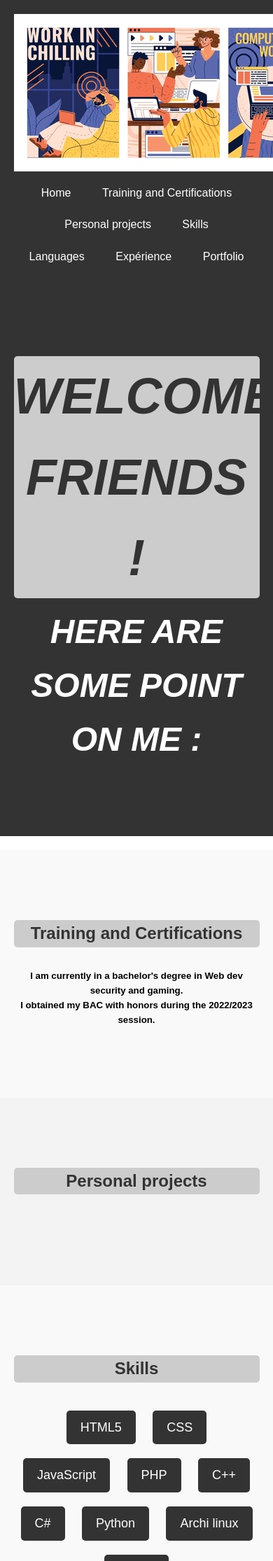
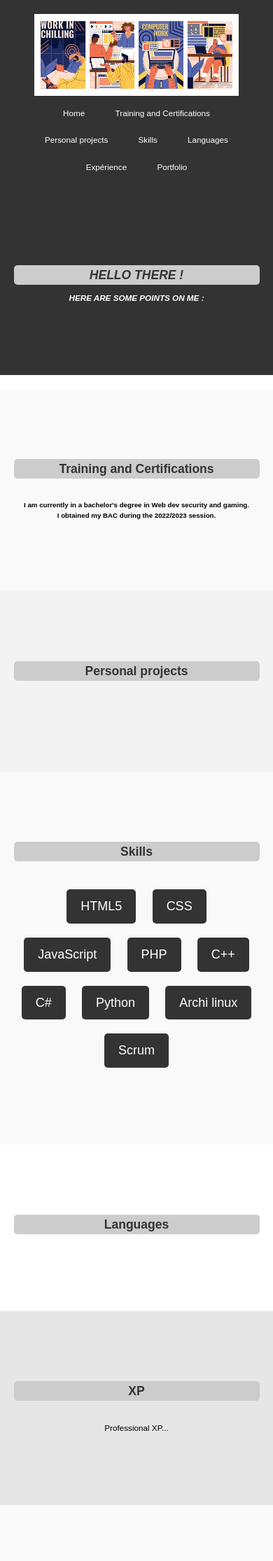
Before and after one commit to Lucky31001/Portefolio, a PHP site: page / in a window 390 px wide; the page is wider, and only the part inside the window is pictured. Shown: the top 2231 px of that part at 70% size. Run offline with PHP 8.4, Linux system fonts and the light colour scheme.

Commit message:
responsive !!!!!!!

```diff
--- a/index.html
+++ b/index.html
@@ -27,8 +27,8 @@
 
         <section id="accueil" class="section accueil">
             <div class="container">
-                <h2>Welcome friends !</h2>
-                <p>Here are some point on me :</p>
+                <h2>Hello there !</h2>
+                <p>Here are some points on me :</p>
             </div>
         </section>
 
@@ -36,7 +36,7 @@
             <div class="container">
                 <h2>Training and Certifications</h2>
                 <h5>I am currently in a bachelor's degree in Web dev security and gaming.</h5>
-                <h5>I obtained my BAC with honors during the 2022/2023 session.</h5>
+                <h5>I obtained my BAC during the 2022/2023 session.</h5>
                 <!-- Formation continue et certifications -->
             </div>
         </section>
--- a/style.css
+++ b/style.css
@@ -11,6 +11,7 @@
 }
 
 .container {
+    font-size: 3vw;
     width: 90%;
     margin: 0 auto;
 }
@@ -23,6 +24,11 @@
 
 nav {
     text-align: center;
+}
+
+nav img {
+    height: 30vw;
+    width: 75vw;
 }
 
 nav ul {
@@ -58,7 +64,7 @@
 }
 
 .accueil {
-    font-size: 48px;
+    font-size: 40px;
     font-weight: bold;
     font-style: italic;
     text-transform: uppercase;
```
